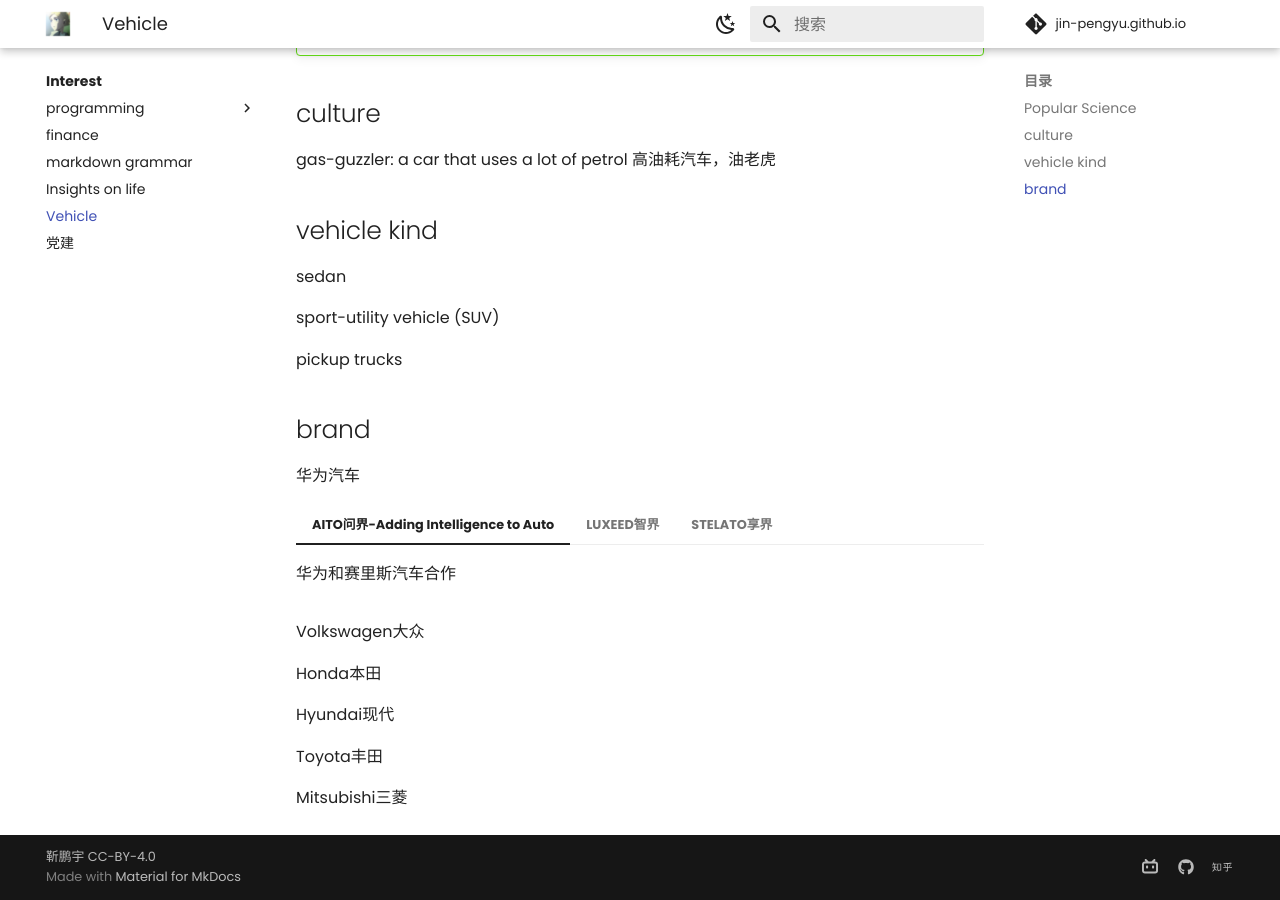
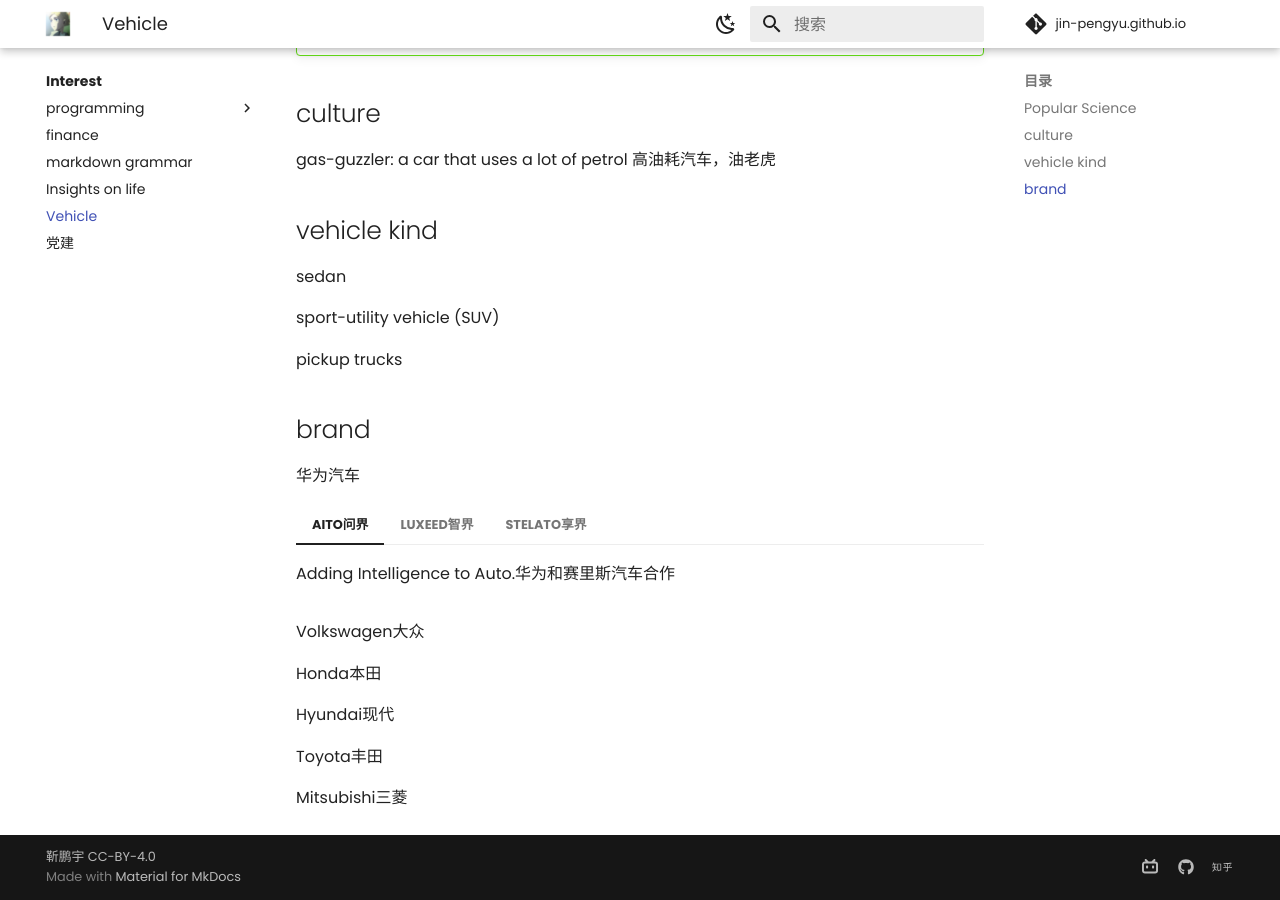
Before and after one commit to Pengyu-Jin/Pengyu-Jin.github.io, an MkDocs documentation site: the page built from docs/interest/Vehicle/Vehicle_infor.md, in a window 1280 px wide and 900 px high, scrolled down 545 px. Built offline with MkDocs 1.6.1 and Material for MkDocs 9.7.7, drawn with Linux system fonts in a browser that asks for light colours; comment, search, counter and statistics services are not loaded.

Commit message:
华为汽车+

```diff
--- a/docs/interest/Vehicle/Vehicle_infor.md
+++ b/docs/interest/Vehicle/Vehicle_infor.md
@@ -34,9 +34,9 @@
 
 ## brand
 华为汽车
-=== "AITO问界-Adding Intelligence to Auto"
+=== "AITO问界"
 
-    华为和赛里斯汽车合作
+    Adding Intelligence to Auto.华为和赛里斯汽车合作
 
 === "LUXEED智界"
 
```
